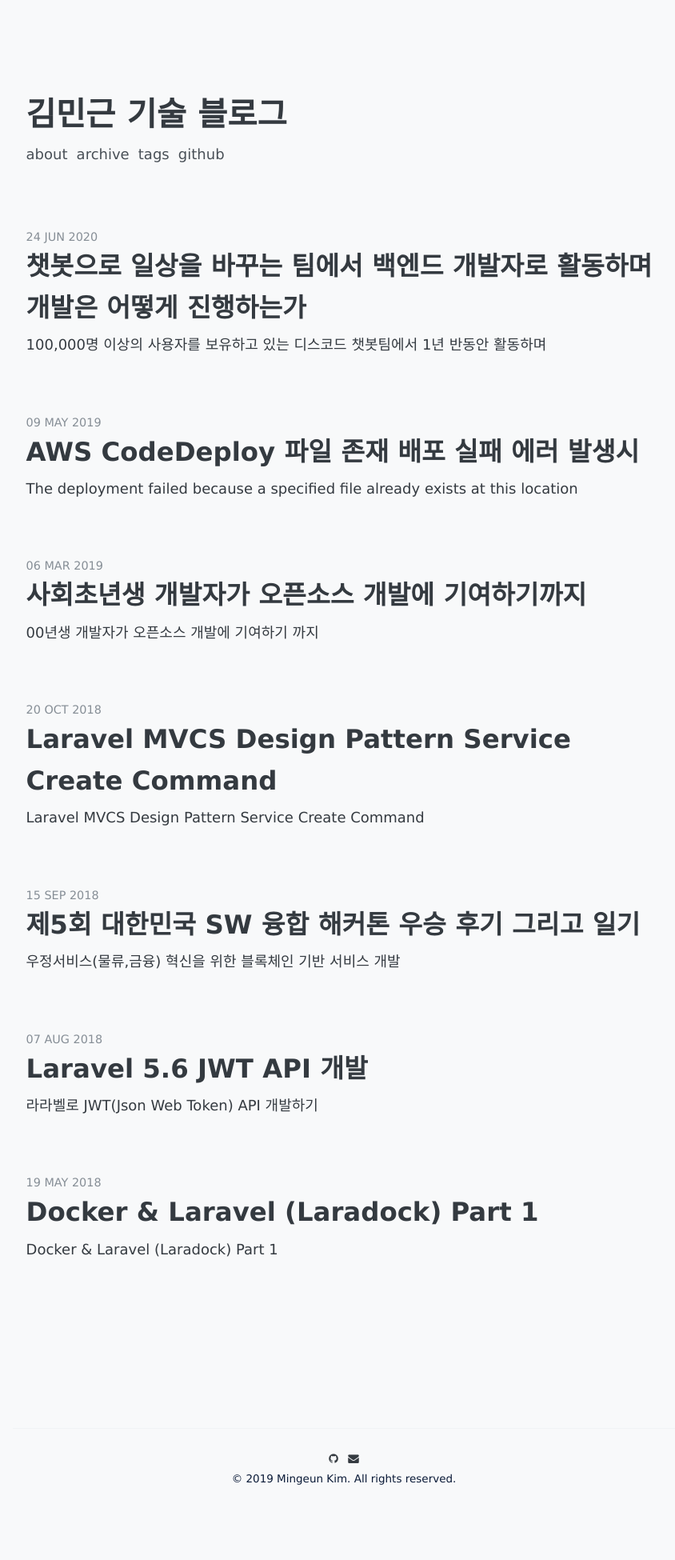
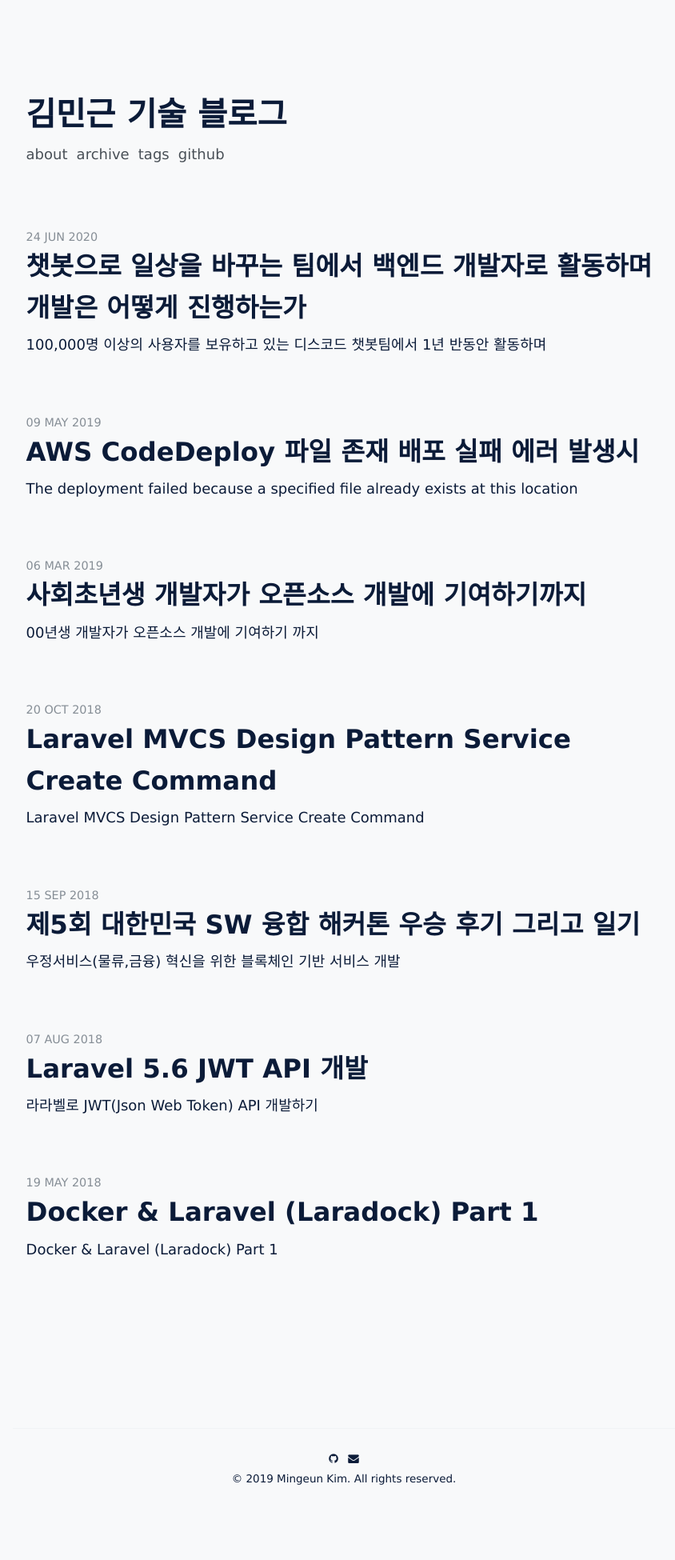
Before and after one commit to mingeunkim/mingeunkim.github.io, a Jekyll site: the page built from index.html, in a window 1280 px wide. Shown: the whole page at 80% size, without its empty margins (210-1054 px from the left). Built offline with Jekyll 4.4.1, drawn with Linux system fonts in a browser that asks for light colours; some web fonts are replaced; the list of posts is cut into pages by our own code.

Commit message:
Update _variables.scss

```diff
--- a/_sass/_variables.scss
+++ b/_sass/_variables.scss
@@ -16,7 +16,7 @@ $mobile-font-size: 16px;
 /*--------------
   Color
   -------------- */
-$base-color: $oc-gray-8;
+$base-color: #0b1b38;
 $base-lighten-color: $oc-gray-6;
 
 $background-color: #f8f9fa;
```
